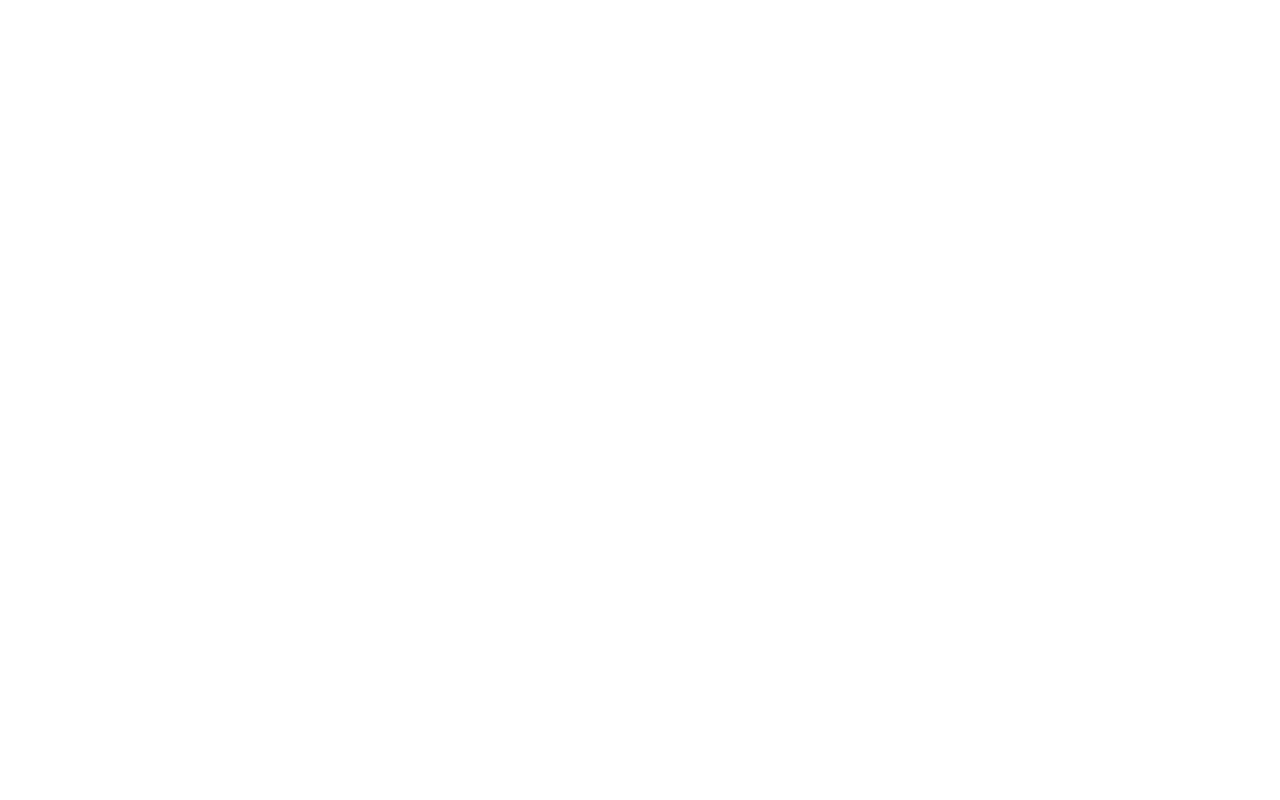
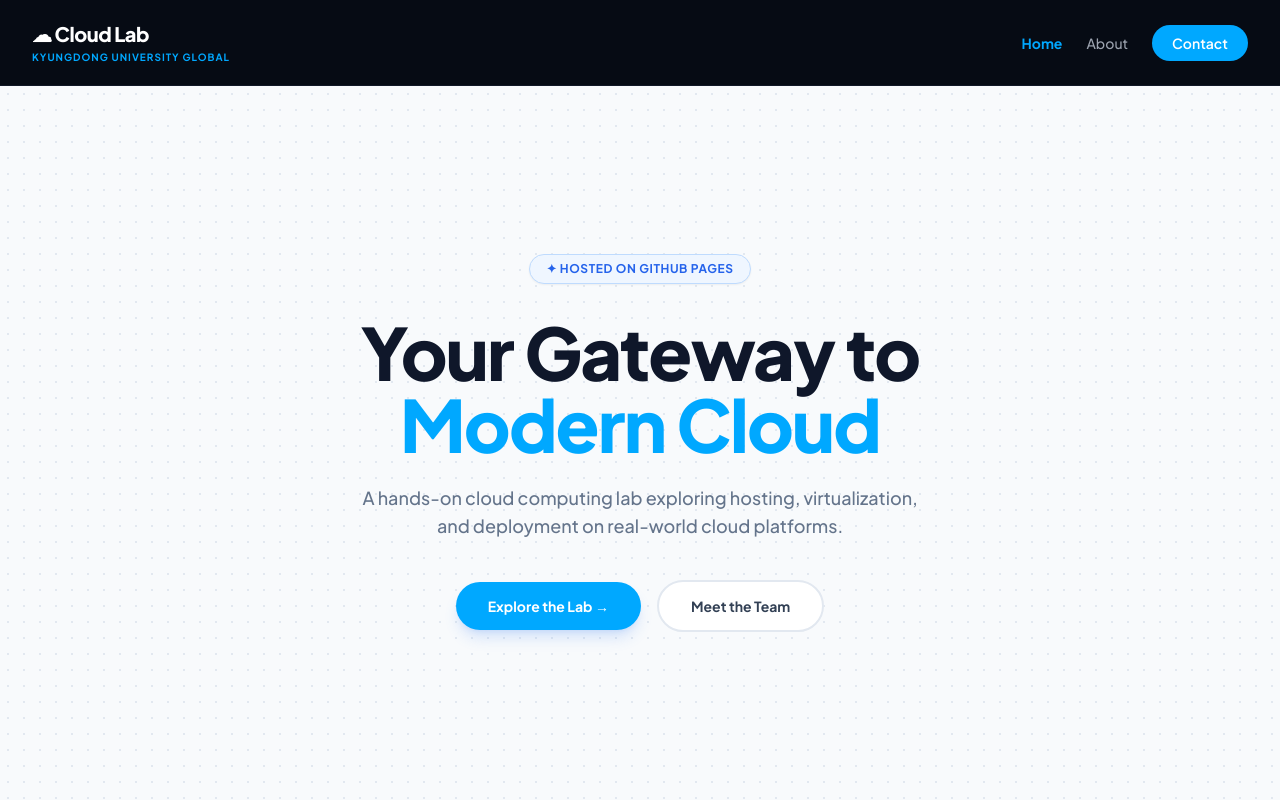
Before and after one commit to nehachand73/AMAZON, a plain HTML site: page index.html in a window 1280 px wide. Drawn offline with nearby package versions, Linux system fonts and the light colour scheme.

Commit message:
Update index.html

```diff
--- a/index.html
+++ b/index.html
@@ -1,11 +1,52 @@
 <!DOCTYPE html>
+<html lang="en">
+<head>
+    <meta charset="UTF-8">
+    <meta name="viewport" content="width=device-width, initial-scale=1.0">
+    <title>Chand Neha | Cloud Computing Lab</title>
+    <script src="https://cdn.tailwindcss.com"></script>
+    <link href="https://fonts.googleapis.com/css2?family=Plus+Jakarta+Sans:wght@400;500;600;700;800&display=swap" rel="stylesheet">
+    <style>
+        body {
+            font-family: 'Plus Jakarta Sans', sans-serif;
+        }
+    </style>
+</head>
+<body class="bg-[#f8fafc] text-slate-900 min-h-screen flex flex-col">
 
-<html lang="en" xmlns="http://www.w3.org/1999/xhtml">
-<head>
-    <meta charset="utf-8" />
-    <title></title>
-</head>
-<body>
+    <nav class="bg-[#060b14] px-8 py-5 flex justify-between items-center border-b border-gray-900">
+        <div>
+            <div class="flex items-center gap-2">
+                <span class="text-white font-extrabold text-xl tracking-tight">☁ Cloud Lab</span>
+            </div>
+            <p class="text-[#00a8ff] text-[10px] font-bold tracking-widest uppercase mt-0.5">Kyungdong University Global</p>
+        </div>
+        <div class="flex items-center gap-6 font-medium text-sm">
+            <a href="index.html" class="text-[#00a8ff] font-bold">Home</a>
+            <a href="about.html" class="text-gray-400 hover:text-white transition-colors">About</a>
+            <a href="contact.html" class="bg-[#00a8ff] text-white px-5 py-2 rounded-full hover:bg-blue-500 transition-all font-semibold">Contact</a>
+        </div>
+    </nav>
 
+    <main class="flex-grow flex flex-col items-center justify-center text-center px-4 py-20 bg-[radial-gradient(#e2e8f0_1px,transparent_1px)] [background-size:16px_16px]">
+        <div class="inline-flex items-center gap-1.5 bg-blue-50 border border-blue-200 text-blue-600 text-xs font-bold px-4 py-1.5 rounded-full uppercase tracking-wider mb-8 shadow-sm">
+            ✦ Hosted on GitHub Pages
+        </div>
+        <h1 class="text-5xl md:text-7xl font-black text-[#0f172a] tracking-tight max-w-4xl leading-[1.15] mb-6">
+            Your Gateway to <br>
+            <span class="text-[#00a8ff]">Modern Cloud</span>
+        </h1>
+        <p class="text-slate-500 max-w-xl text-base md:text-lg font-medium leading-relaxed mb-10">
+            A hands-on cloud computing lab exploring hosting, virtualization, and deployment on real-world cloud platforms.
+        </p>
+        <div class="flex flex-col sm:flex-row gap-4 justify-center items-center">
+            <a href="about.html" class="bg-[#00a8ff] text-white font-bold px-8 py-3.5 rounded-full shadow-lg shadow-blue-500/20 hover:bg-blue-500 hover:scale-[1.02] transition-all text-sm">
+                Explore the Lab →
+            </a>
+            <a href="contact.html" class="border-2 border-slate-200 bg-white text-slate-700 font-bold px-8 py-3.5 rounded-full hover:border-[#00a8ff] hover:text-[#00a8ff] transition-all text-sm">
+                Meet the Team
+            </a>
+        </div>
+    </main>
 </body>
 </html>
```
